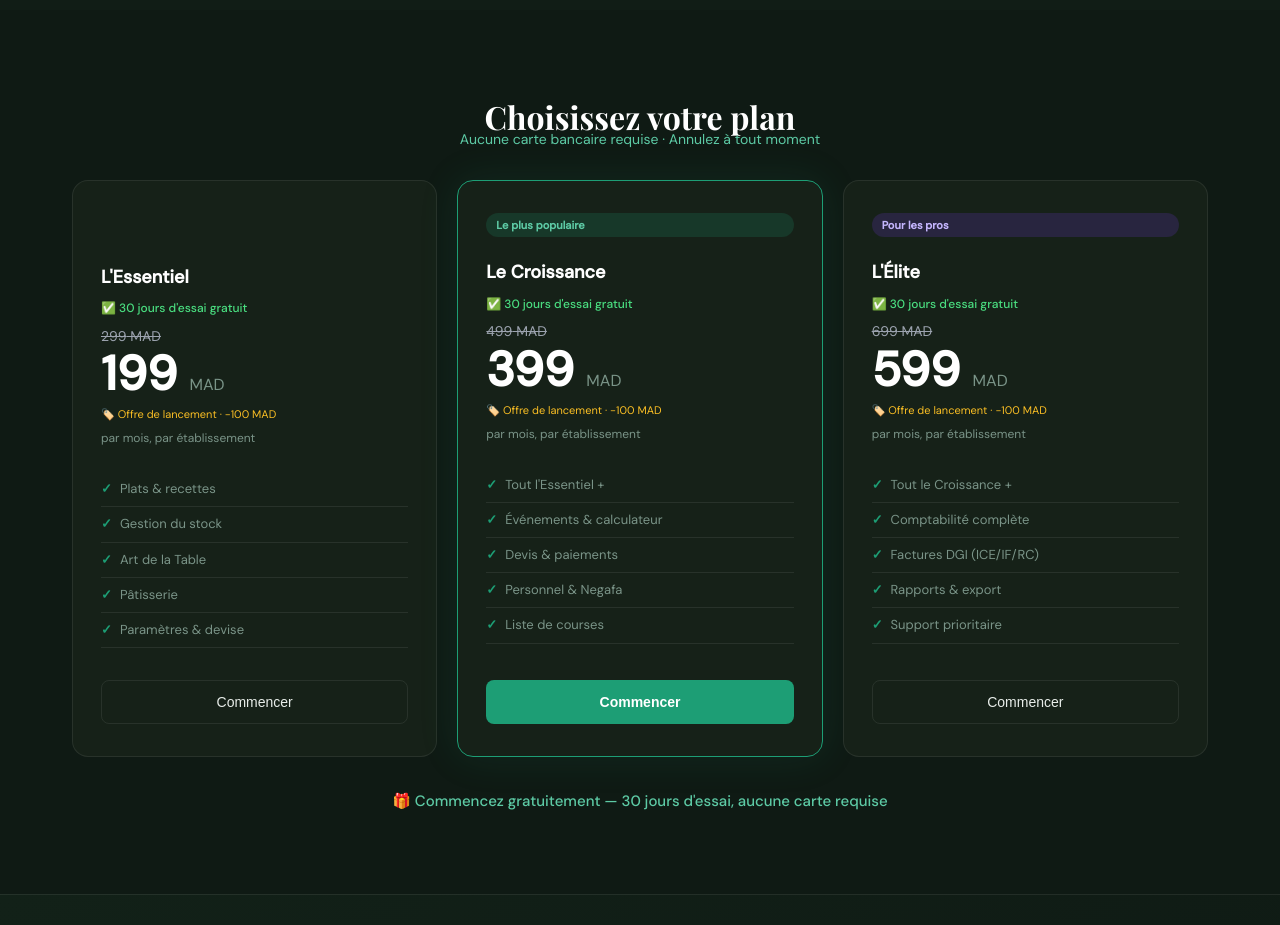
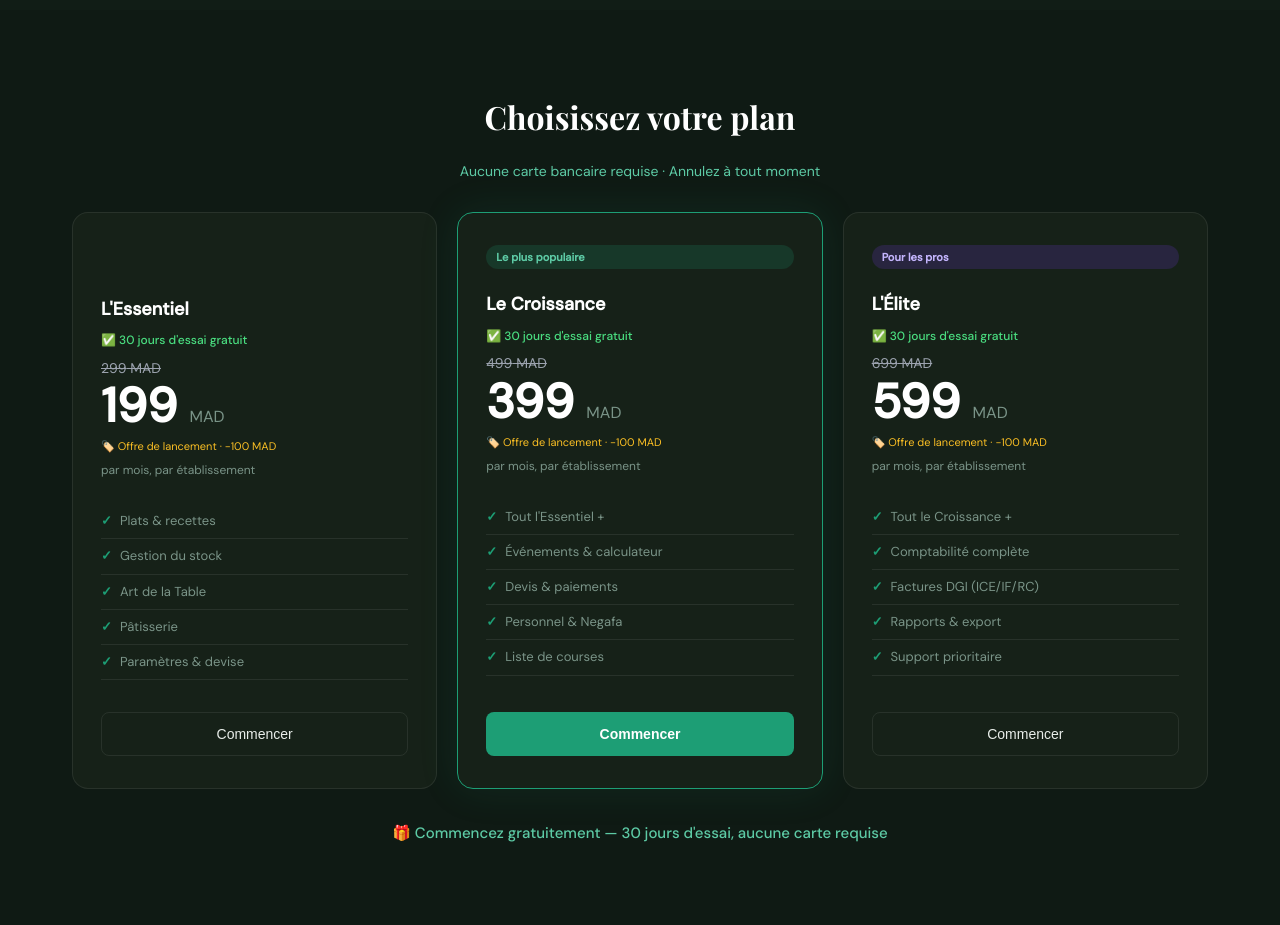
Before and after one commit to aitouzddarkamal-svg/traiteur-pro, a React (Vite) app: page /landing in a window 1280 px wide. Shown: the part 1420-2345 px from the top of the page. Built offline with nearby package versions, Linux system fonts and the light colour scheme.

Commit message:
Fix 14→30 days everywhere + pricing section spacing

```diff
--- a/src/pages/LandingPagePublic.jsx
+++ b/src/pages/LandingPagePublic.jsx
@@ -264,7 +264,7 @@ export default function LandingPagePublic() {
       <div id="pricing">
         <div style={ms.section || S.section}>
           <h2 style={S.sectionTitle}>Choisissez votre plan</h2>
-          <p style={{ textAlign: 'center', fontSize: 14, color: ACCENTL, marginBottom: 28, marginTop: -24 }}>
+          <p style={{ textAlign: 'center', fontSize: 14, color: ACCENTL, marginBottom: 28, marginTop: 16 }}>
             Aucune carte bancaire requise · Annulez à tout moment
           </p>
           <div style={ms.pricingGrid || S.pricingGrid}>
--- a/src/pages/Login.jsx
+++ b/src/pages/Login.jsx
@@ -34,7 +34,7 @@ export default function Login() {
           <p style={{ fontSize: '14px', color: '#6b6b66' }}>Connectez-vous à votre espace</p>
         </div>
 
-        {/* Bannière essai 14 jours */}
+        {/* Bannière essai 30 jours */}
         <div style={{ background: '#f0fdf4', border: '1px solid #bbf7d0', borderRadius: '8px', padding: '10px 14px', marginBottom: '1.5rem', textAlign: 'center', direction: 'ltr', unicodeBidi: 'embed' }}>
           <span style={{
             fontSize: '13px',
@@ -44,7 +44,7 @@ export default function Login() {
             unicodeBidi: 'embed',
             display: 'inline-block'
           }}>
-            🎉 14 jours d&apos;essai gratuit · Sans carte bancaire
+            🎁 30 jours d&apos;essai gratuit · Sans carte bancaire
           </span>
         </div>
 
```
